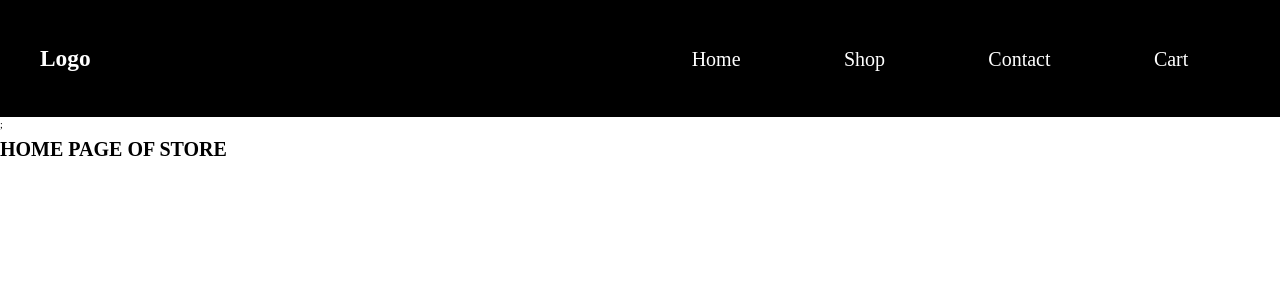
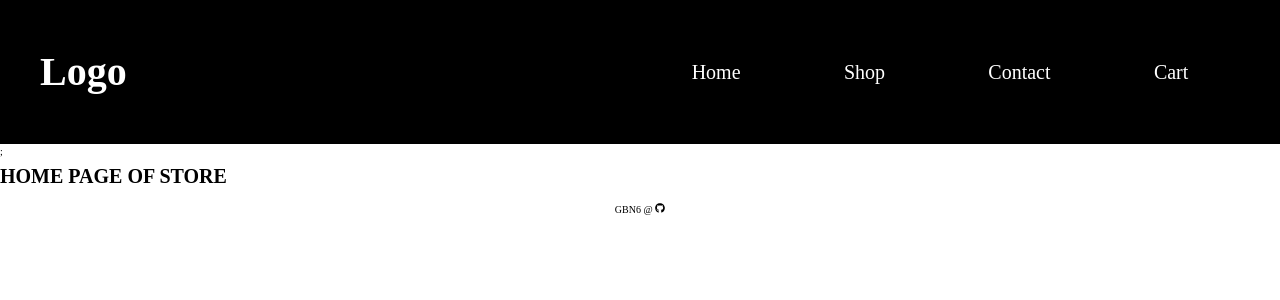
Before and after one commit to GBN6/shopping-cart, a React (Create React App) app: page / in a window 1280 px wide. Shown: the top 300 px of the page. Built offline with nearby package versions, Linux system fonts and the light colour scheme.

Commit message:
Create footer component

```diff
--- a/package.json
+++ b/package.json
@@ -8,6 +8,7 @@
     "@testing-library/user-event": "^13.5.0",
     "react": "^18.2.0",
     "react-dom": "^18.2.0",
+    "react-icons": "^4.4.0",
     "react-router-dom": "^6.4.2",
     "react-scripts": "5.0.1",
     "web-vitals": "^2.1.4"
--- a/src/App.js
+++ b/src/App.js
@@ -2,6 +2,7 @@ import { BrowserRouter, Routes, Route } from 'react-router-dom';
 import React from 'react';
 import Nav from './components/NavBar';
 import Home from './components/pages/Home';
+import Footer from './components/Footer';
 
 const App = () => {
   return (
@@ -10,6 +11,7 @@ const App = () => {
     <Routes>
       <Route path='/' element={<Home />} />
     </Routes>
+    <Footer />
     </BrowserRouter>
   );
 };
--- a/src/components/Footer.js
+++ b/src/components/Footer.js
@@ -0,0 +1,14 @@
+import React from 'react';
+import { FaGithub } from 'react-icons/fa';
+
+const Footer = () => {
+  return (
+    <footer className='footer'>
+      <p className='signature'>
+        GBN6 @ <FaGithub />
+      </p>
+    </footer>
+  );
+};
+
+export default Footer;
--- a/src/components/NavBar.js
+++ b/src/components/NavBar.js
@@ -7,7 +7,7 @@ const Nav = () => {
       <div className="nav-container">
           <div className='logo'>
             <Link className='text-link' to='/'>
-              <h3>Logo</h3>
+              <h1>Logo</h1>
             </Link>
           </div>
           <nav className='nav-links'>
--- a/src/index.css
+++ b/src/index.css
@@ -47,3 +47,16 @@ html {
   color: white;
   text-decoration: none;
 }
+
+
+
+footer {
+  position: relative;
+  bottom: 0;
+  left: 0;
+  display: flex;
+  align-items: center;
+  justify-content: center;
+  width: 100%;
+  padding: 1rem;
+}
```
Also changed, not shown: 1 other file (tests, documents, lock files or other folders).
